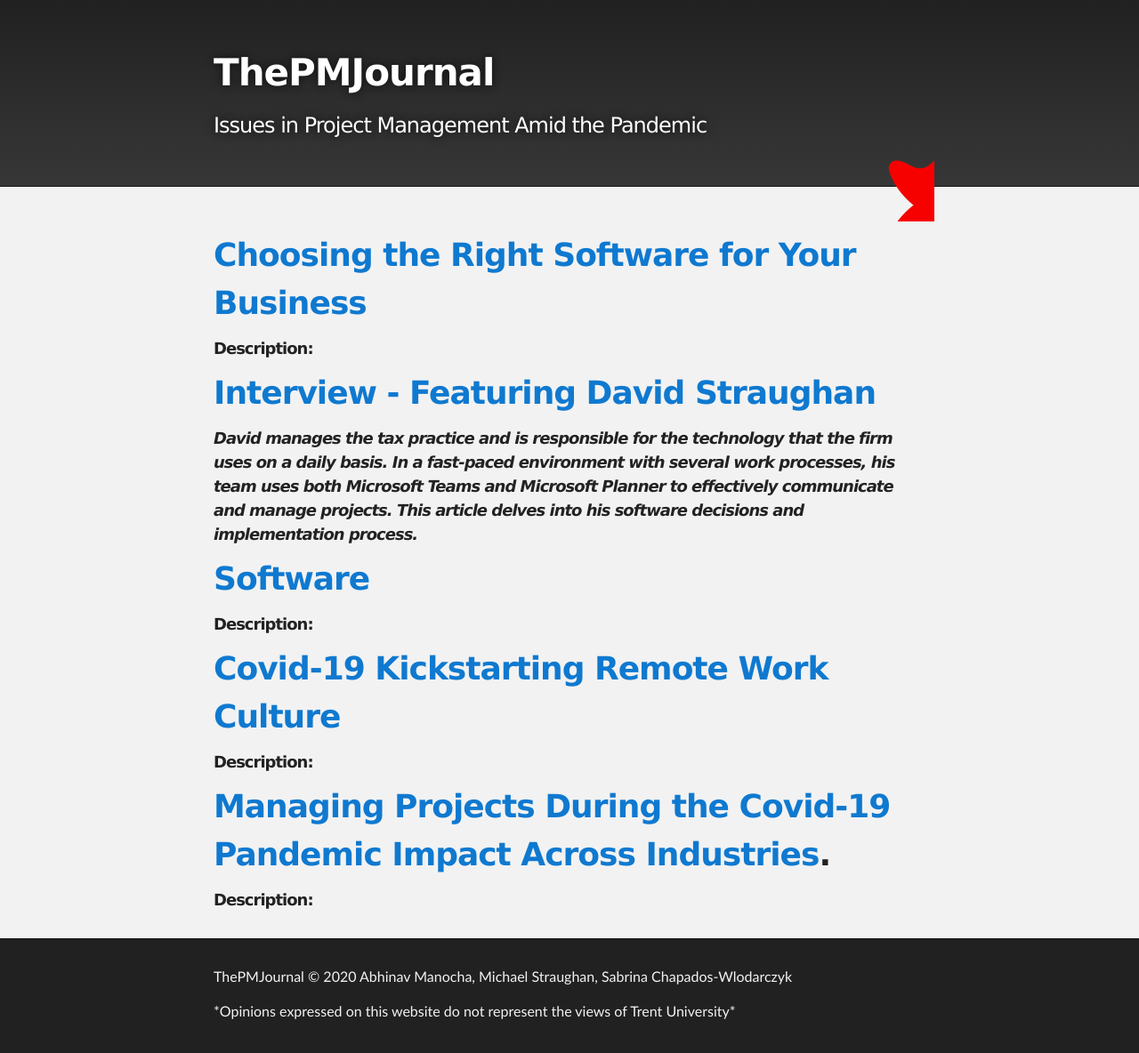
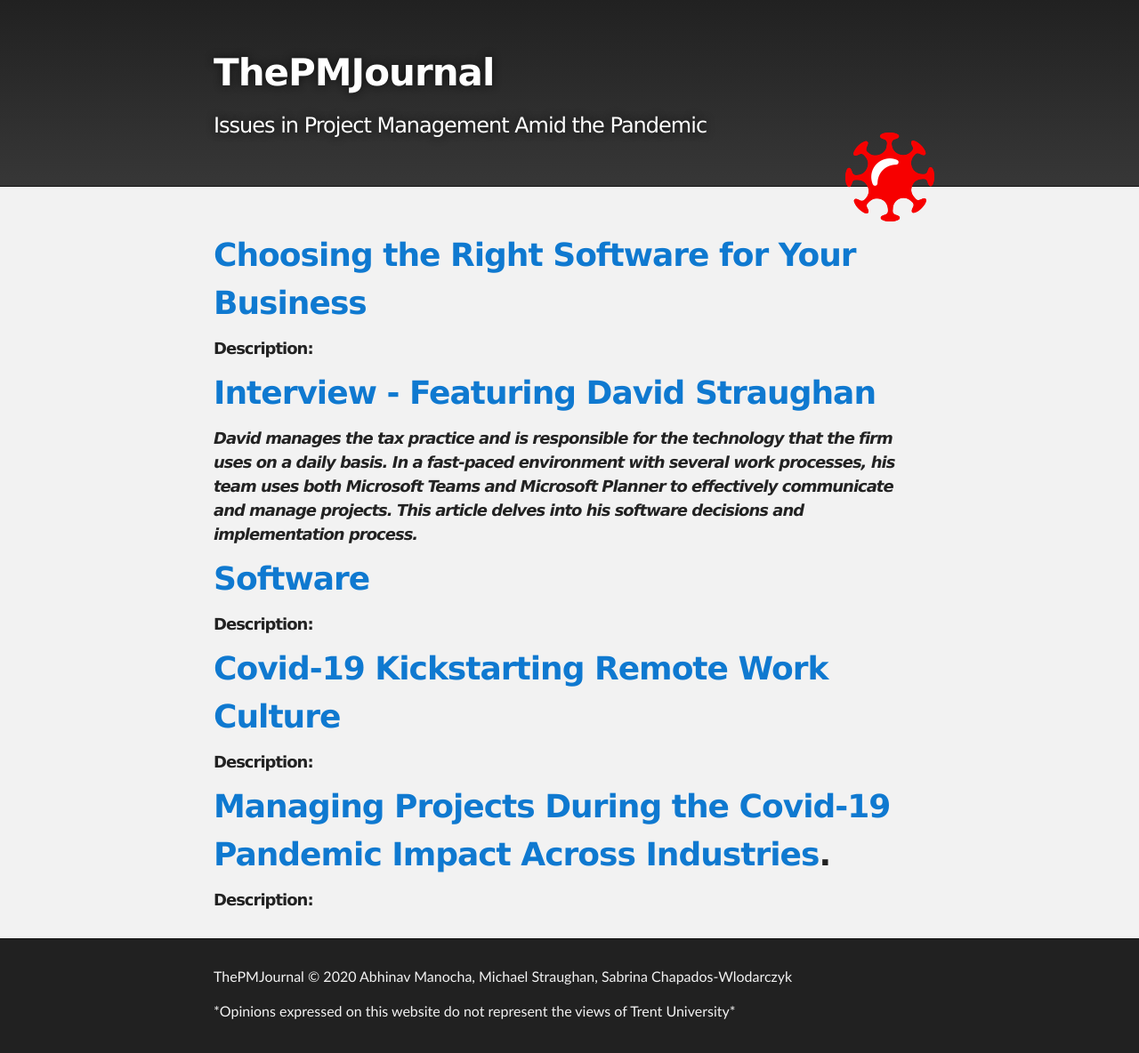
Before and after one commit to abhinavmanocha/3850Project, a Jekyll site: the page built from index.md, in a window 1280 px wide. Shown: the whole page at 89% size. Built offline with Jekyll 4.4.1, drawn with Linux system fonts in a browser that asks for light colours; our own code applies the rules of GitHub Pages for plain Markdown files.

Commit message:
chnages to logo image

```diff
--- a/_sass/jekyll-theme-slate.scss
+++ b/_sass/jekyll-theme-slate.scss
@@ -308,8 +308,8 @@ Full-Width Styles
 .zip_download_link {
   display: block;
   float: right;
-  width: 90px;
-  height:70px;
+  width: 100px;
+  height:100px;
   text-indent: -5000px;
   overflow: hidden;
   background: url(../images/a1.png);
```
Also changed, not shown: assets/images/a1.png.
